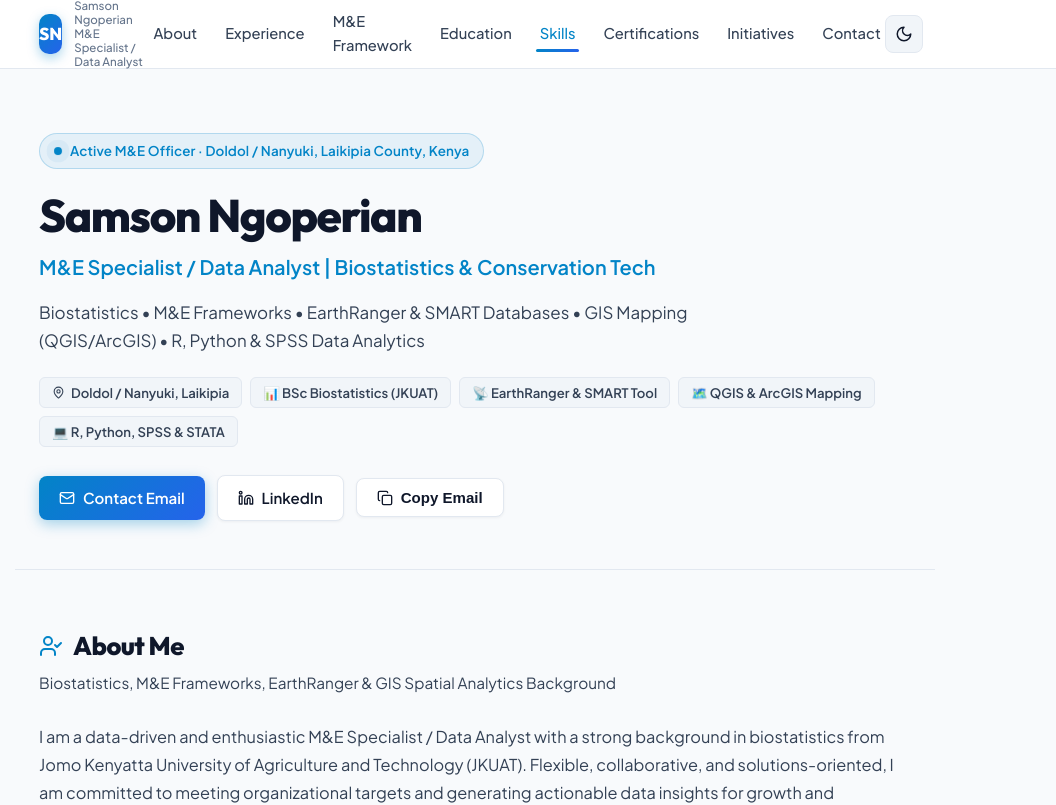
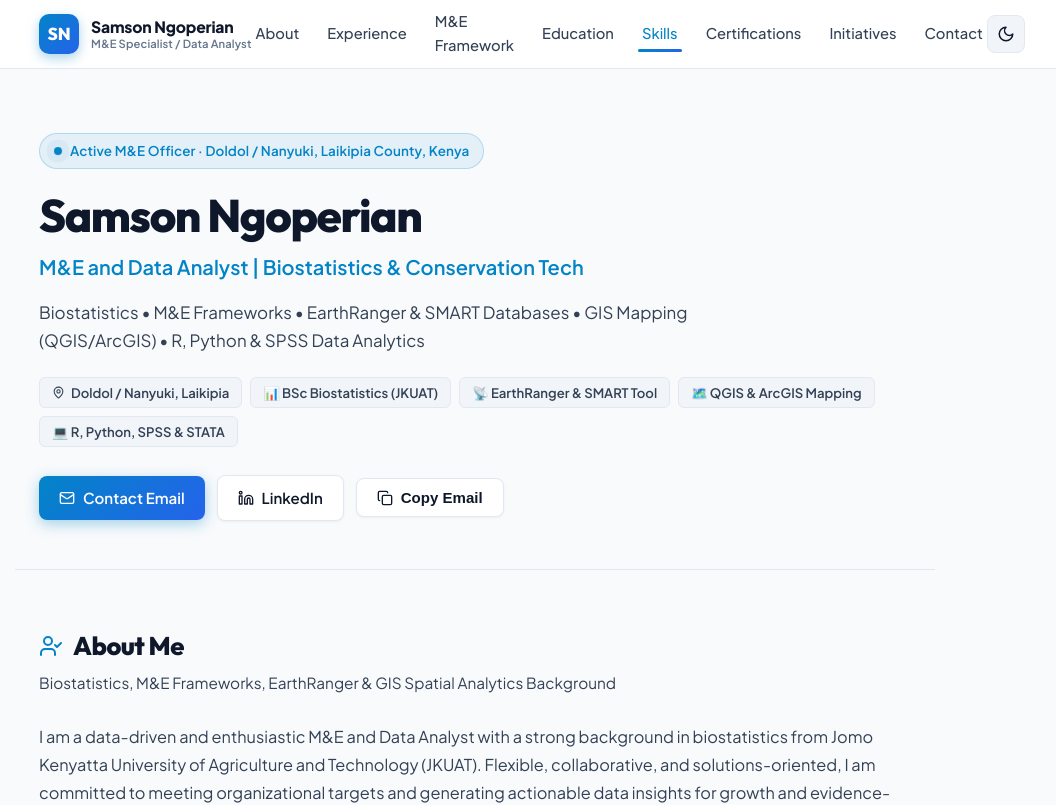
Before and after one commit to InfoHive-As/samson-ngoperian, a React (Vite) app: page / in a window 1280 px wide. Shown: the top 805 px of the page, without its empty margins (165-1221 px from the left). Built offline with nearby package versions, Linux system fonts and the light colour scheme; the HTML template or start-up script is replaced by a standard one.

Commit message:
Update navbar logo title to M&E Specialist / Data Analyst while keeping hero title intact

```diff
--- a/src/components/Navbar.jsx
+++ b/src/components/Navbar.jsx
@@ -43,8 +43,8 @@
             SN
           </a>
           <div className="logo-text">
-            <span>{personalInfo.name}</span>
-            <span>{personalInfo.shortTitle}</span>
+            <span className="logo-name">{personalInfo.name}</span>
+            <span className="logo-sub">{personalInfo.shortTitle}</span>
           </div>
         </div>
 
--- a/src/data/portfolioData.js
+++ b/src/data/portfolioData.js
@@ -1,6 +1,6 @@
 export const personalInfo = {
   name: "Samson Ngoperian",
-  title: "M&E Specialist / Data Analyst | Biostatistics & Conservation Tech",
+  title: "M&E and Data Analyst | Biostatistics & Conservation Tech",
   shortTitle: "M&E Specialist / Data Analyst",
   location: "Doldol / Nanyuki, Laikipia County, Kenya",
   email: "samsonngoperian93@gmail.com",
@@ -19,7 +19,7 @@
 ];
 
 export const aboutParagraphs = [
-  "I am a data-driven and enthusiastic M&E Specialist / Data Analyst with a strong background in biostatistics from Jomo Kenyatta University of Agriculture and Technology (JKUAT). Flexible, collaborative, and solutions-oriented, I am committed to meeting organizational targets and generating actionable data insights for growth and evidence-based decision-making.",
+  "I am a data-driven and enthusiastic M&E and Data Analyst with a strong background in biostatistics from Jomo Kenyatta University of Agriculture and Technology (JKUAT). Flexible, collaborative, and solutions-oriented, I am committed to meeting organizational targets and generating actionable data insights for growth and evidence-based decision-making.",
   "Currently serving as a Monitoring and Evaluation Officer at the Laikipia Conservancies Association (LCA) in Nanyuki, I design and implement M&E frameworks, build data collection methodologies, analyze quantitative and qualitative conservation data, and manage spatial and ecological databases including EarthRanger, SMART, QGIS, and ArcGIS.",
   "My expertise spans biometrics research with the Kenya Forestry Research Institute (KEFRI), field data collection using ODK Collect, KoboToolbox, CAPI, and Epicollect, statistical programming (R, SPSS, STATA, Python, Genstat), GIS mapping, and community stakeholder engagement across Laikipia County."
 ];
--- a/src/index.css
+++ b/src/index.css
@@ -177,18 +177,24 @@
 }
 
 .logo-text {
-  font-weight: 700;
-  font-size: 1.05rem;
-  color: var(--text);
   display: flex;
   flex-direction: column;
   line-height: 1.2;
 }
 
-.logo-text span {
-  font-size: 0.72rem;
+.logo-name {
+  font-weight: 800;
+  font-size: 0.98rem;
+  color: var(--text);
+  letter-spacing: -0.01em;
+}
+
+.logo-sub {
+  font-size: 0.70rem;
   color: var(--text-subtle);
-  font-weight: 500;
+  font-weight: 600;
+  letter-spacing: 0.01em;
+  white-space: nowrap;
 }
 
 .nav-desktop {
```
Also changed, not shown: index.html (+2 -2 lines), 5 other files (tests, documents, lock files or other folders).
